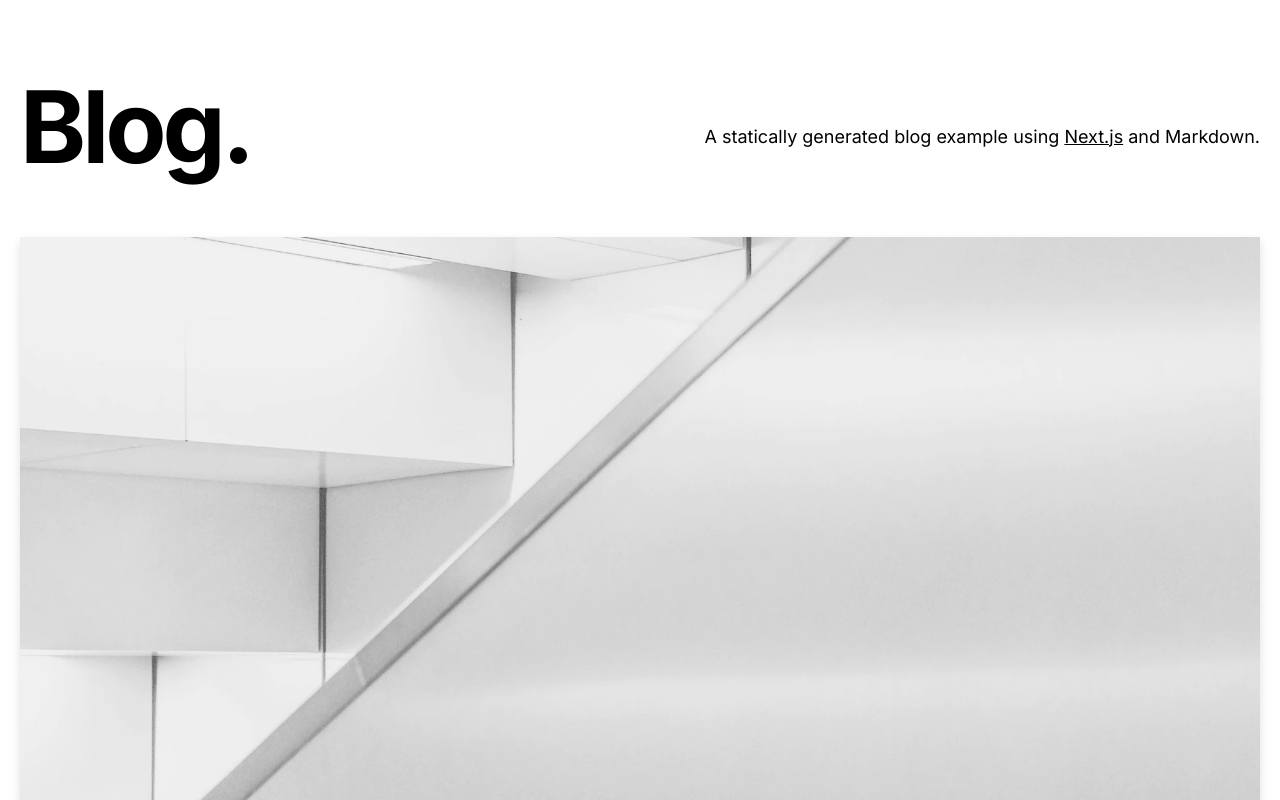
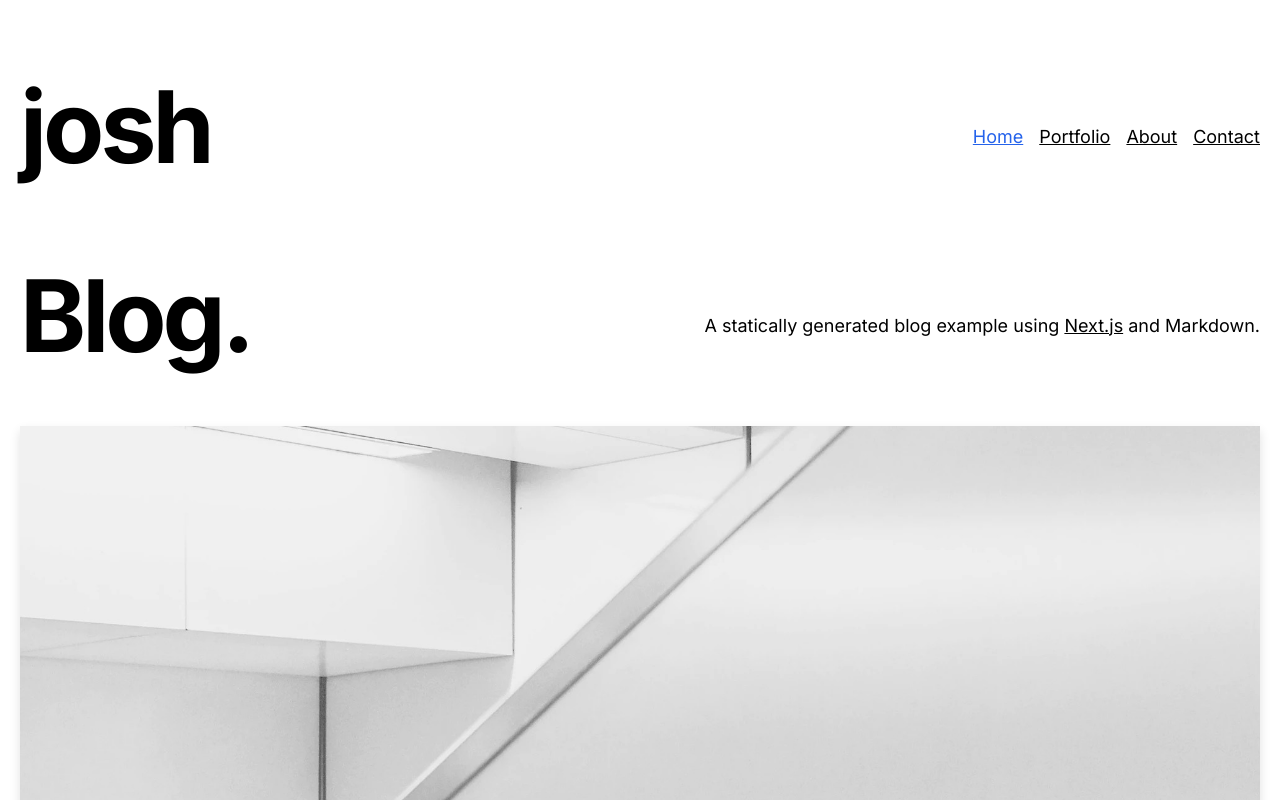
Before and after one commit to joshuadanpeterson/portfolio-blog, a Next.js app: page / in a window 1280 px wide. Shown: the top 800 px of the page. Built offline with nearby package versions, Linux system fonts and the light colour scheme.

Commit message:
feat(layout): Added navbar to layout component

```diff
--- a/src/app/layout.tsx
+++ b/src/app/layout.tsx
@@ -1,4 +1,7 @@
+// src/app/layout.tsx
+import Container from "@/app/_components/container";
 import Footer from "@/app/_components/footer";
+import Navbar from "@/app/_components/navbar";
 import { CMS_NAME, HOME_OG_IMAGE_URL } from "@/lib/constants";
 import type { Metadata } from "next";
 import { Inter } from "next/font/google";
@@ -56,6 +59,11 @@ export default function RootLayout({
         <link rel="alternate" type="application/rss+xml" href="/feed.xml" />
       </head>
       <body className={inter.className}>
+        <div>
+          <Container>
+            <Navbar />
+          </Container>
+        </div>
         <div className="min-h-screen">{children}</div>
         <Footer />
       </body>
```
